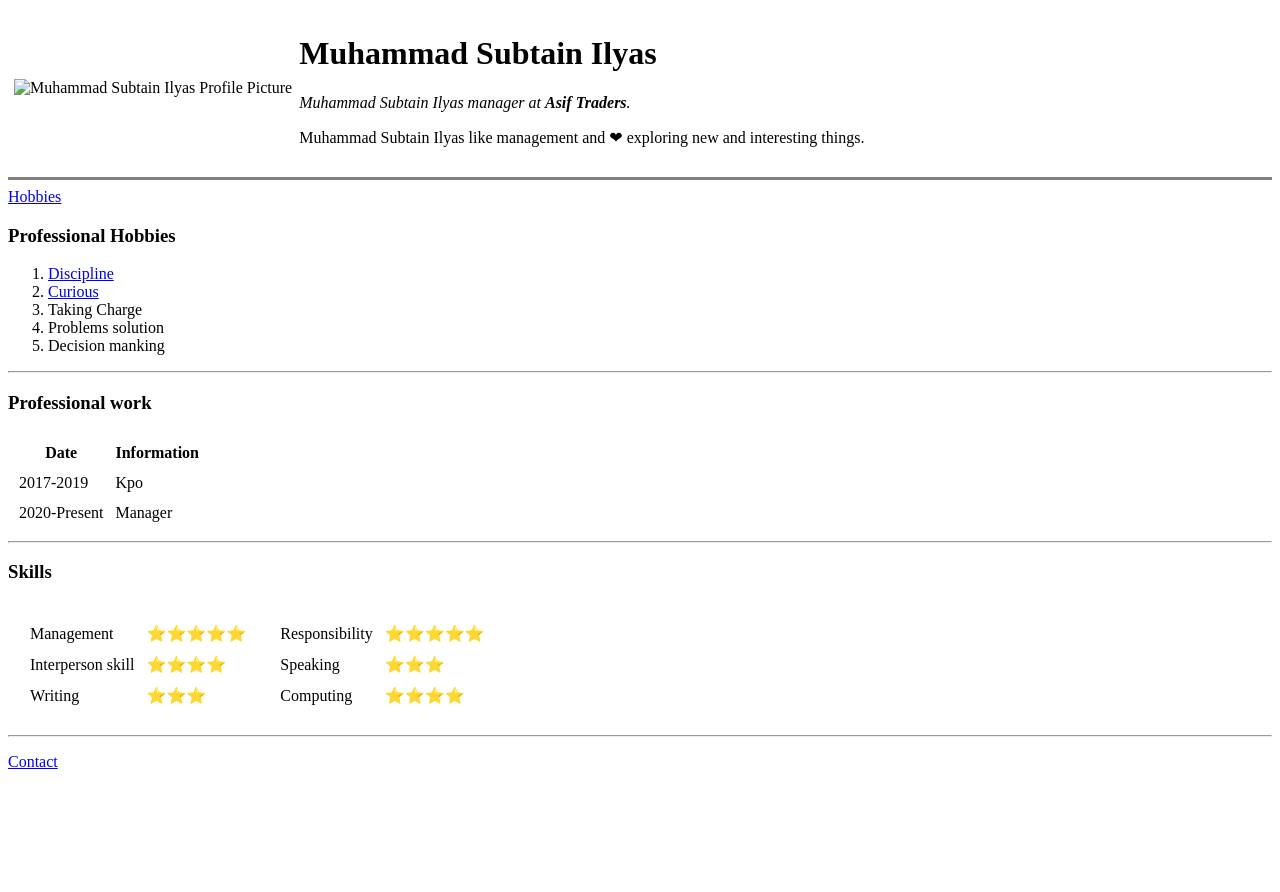
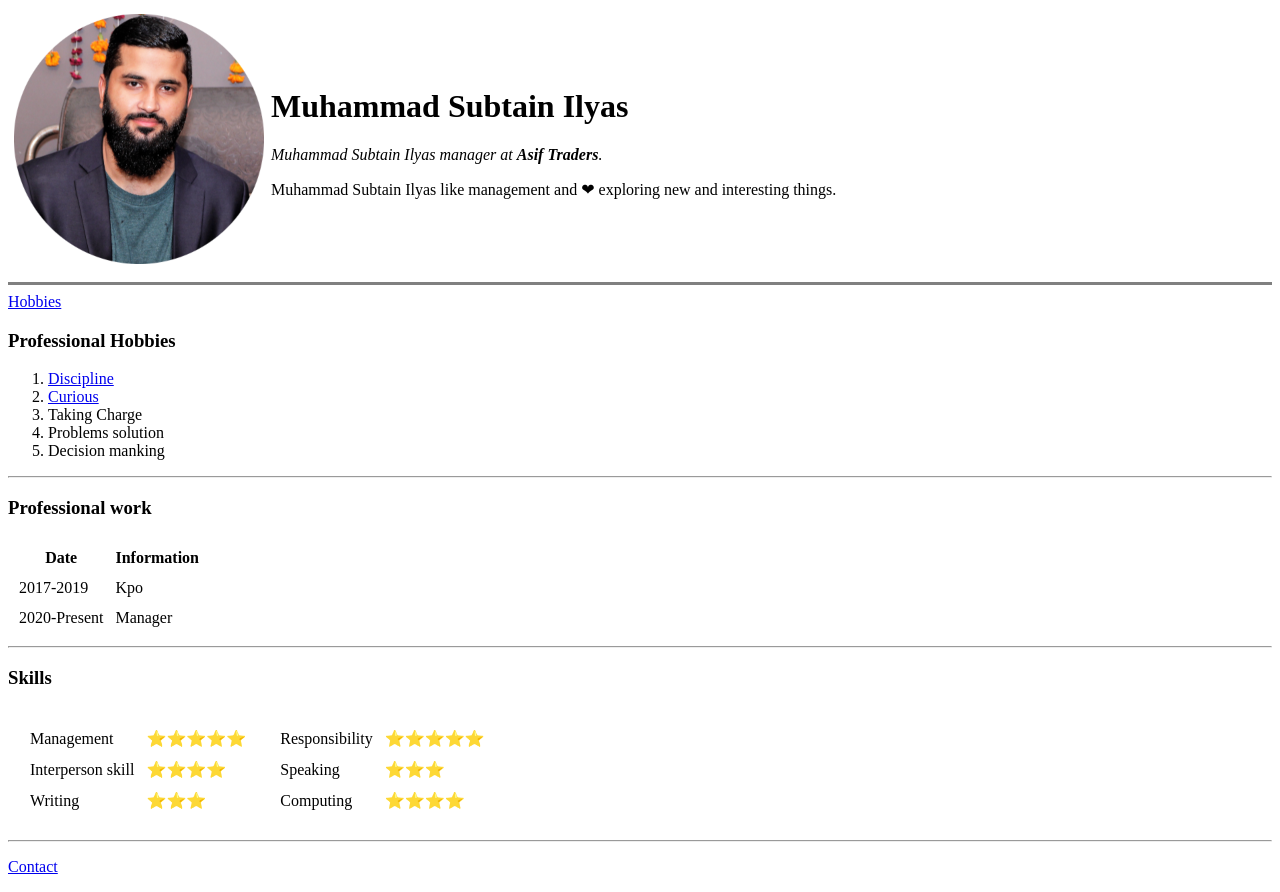
Before and after one commit to muhammadsubtainilyas/CV, a plain HTML site: page index.html in a window 1280 px wide. Before the commit the page ends 800 px from the top, so only its background shows below. Drawn offline with Linux system fonts and the light colour scheme.

Commit message:
Update index.html

```diff
--- a/index.html
+++ b/index.html
@@ -8,7 +8,7 @@
 
 <body>
   <table cellspacing="5">
-    <td><img src="image/muhammad.png" alt="Muhammad Subtain Ilyas Profile Picture"></td>
+    <td><img src="muhammad.png" alt="Muhammad Subtain Ilyas Profile Picture"></td>
     <td>
       <h1>Muhammad Subtain Ilyas</h1>
       <p><em>Muhammad Subtain Ilyas manager at <strong>Asif Traders</strong>.</em></p>
```
